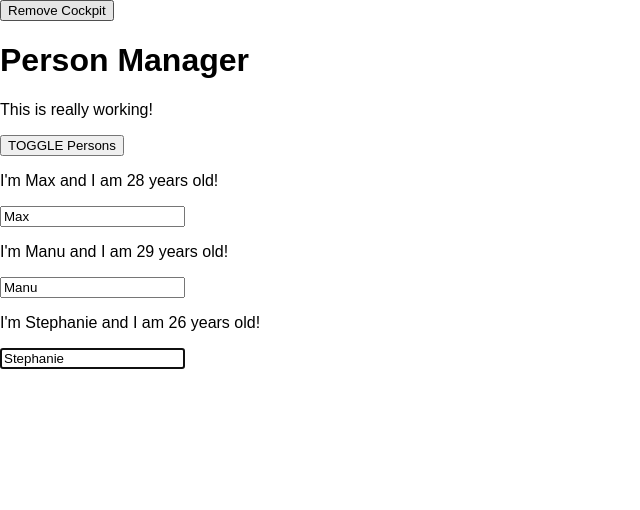
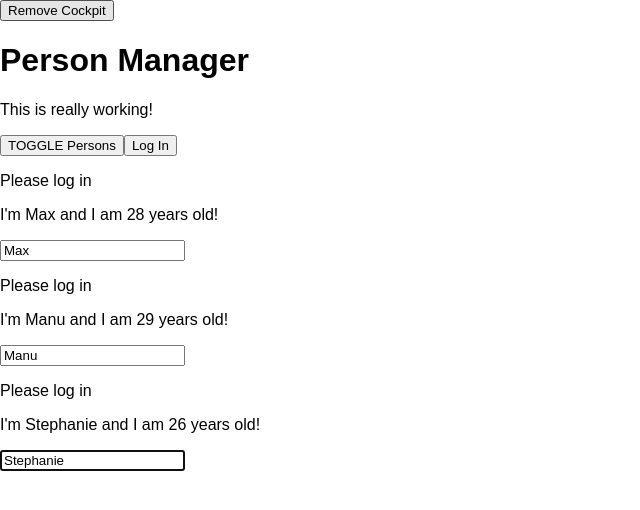
Before and after one commit to codershona/react_base_features_and_syntax, a React app: page / in a window 1280 px wide. Shown: the top 510 px of the page, without its empty margins (0-640 px from the left). Built offline with nearby package versions, Linux system fonts and the light colour scheme.

Commit message:
understanding prop chain problems

```diff
--- a/src/components/Cockpit/Cockpit.js
+++ b/src/components/Cockpit/Cockpit.js
@@ -70,6 +70,8 @@ const Cockpit = props => {
         onClick={props.clicked}>
         TOGGLE Persons
         </button>
+
+        <button onClick={props.login}> Log In</button>
         </div>
 
 
--- a/src/components/Persons/Person/Person.js
+++ b/src/components/Persons/Person/Person.js
@@ -33,6 +33,7 @@ class Person extends Component {
 
     <Aux>
 
+   {this.props.isAuth ? <p>Authenticated!</p> : <p>Please log in </p>}
     <p onClick={this.props.click}>
        I'm {this.props.name} and I am {this.props.age} years old!</p>
         <p key="i2">{this.props.children}</p>
--- a/src/components/Persons/Persons.js
+++ b/src/components/Persons/Persons.js
@@ -74,6 +74,7 @@ class Persons extends PureComponent {
             age={person.age}
              key={person.id}
             changed={event => this.props.changed( event, person.id )}
+            isAuth={this.props.isAuthenticated}
             />
 
             );
--- a/src/containers/App.js
+++ b/src/containers/App.js
@@ -30,7 +30,8 @@ class App extends Component {
     otherState: 'some other value',
     showPersons: false,
     showCockpit: true,
-    changeCounter: 0
+    changeCounter: 0,
+    authenticated: false
   }
 
 
@@ -107,6 +108,12 @@ class App extends Component {
       this.setState( { showPersons: !doesShow } );
     }
 
+    loginHandler = () => {
+
+      this.setState({authenticated: true});
+
+    };
+
 
   render () {
  // working with inline styles
@@ -121,8 +128,9 @@ class App extends Component {
       <Persons
       persons={this.state.persons}
       clicked={this.deletePersonHandler}
-      changed={this.nameChangedHandler} />
-
+      changed={this.nameChangedHandler}
+      isAuthenticated={this.state.authenticated}
+   />
       );
     }
     return (
@@ -140,6 +148,7 @@ class App extends Component {
 
         personsLength={this.state.persons.length}
         clicked={this.togglePersonsHandler}
+        login={this.loginHandler}
         />
 
         ) : null}
```
